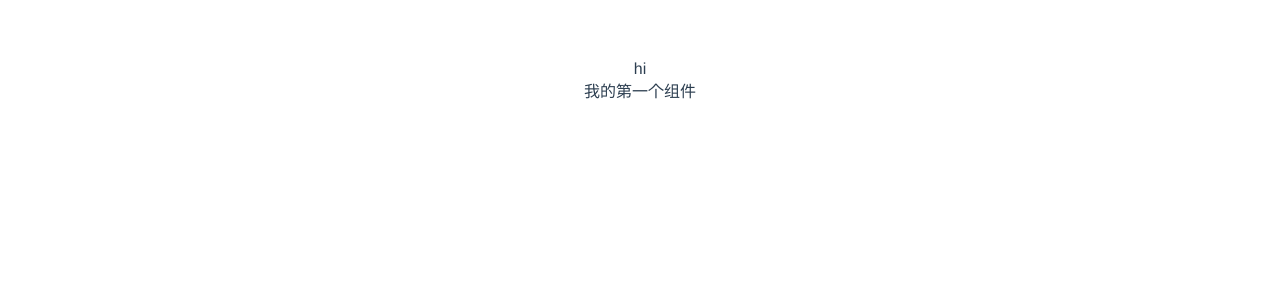
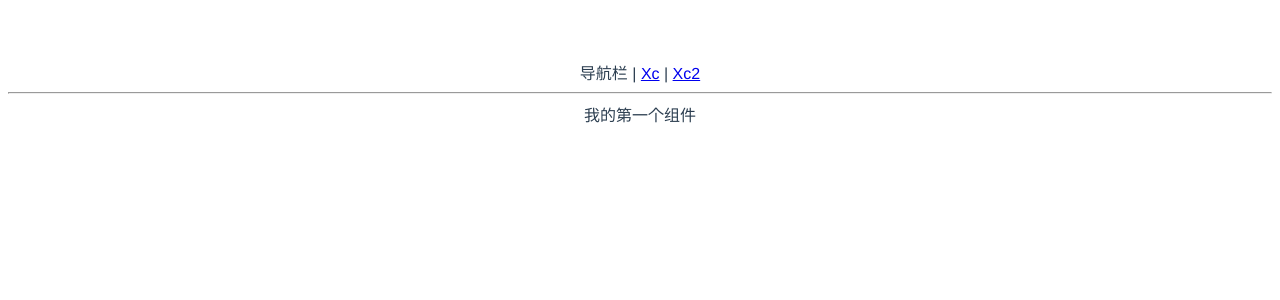
Before and after one commit to xinchi-H/Vue3-xc-Ui, a Vue app: page /#/ in a window 1280 px wide. Shown: the top 300 px of the page. Built offline with nearby package versions, Linux system fonts and the light colour scheme.

Commit message:
🎉  初始化路由

```diff
--- a/index.html
+++ b/index.html
@@ -8,6 +8,6 @@
 </head>
 <body>
   <div id="app"></div>
-  <script type="module" src="/src/main.js"></script>
+  <script type="module" src="/src/main.ts"></script>
 </body>
 </html>
--- a/src/App.vue
+++ b/src/App.vue
@@ -1,15 +1,18 @@
 <template>
-  <div>hi</div>
-  <xc />
+  <div>
+    导航栏
+    |
+    <router-link to="/">Xc</router-link>
+    |
+    <router-link to="/xxx">Xc2</router-link>
+  </div>
+  <hr>
+  <router-view />
 </template>
 
 <script>
-import Xc from './components/xc.vue';
 
 export default {
   name: 'App',
-  components: {
-    Xc,
-  }
 }
 </script>
--- /dev/null
+++ b/src/components/xc2.vue
@@ -0,0 +1,5 @@
+<template>
+  <div>
+    xc2
+  </div>
+</template>
--- a/src/main.js
+++ /dev/null
@@ -1,5 +0,0 @@
-import { createApp } from 'vue'
-import App from './App.vue'
-import './index.css'
-
-createApp(App).mount('#app')
--- /dev/null
+++ b/src/main.ts
@@ -0,0 +1,19 @@
+import { createApp } from 'vue'
+import App from './App.vue'
+import './index.css'
+import {createWebHashHistory, createRouter} from 'vue-router'
+import Xc from './components/xc.vue'
+import Xc2 from './components/xc2.vue'
+
+const history = createWebHashHistory()
+const router = createRouter({
+  history: history,
+  routes: [
+    {path: '/', component: Xc},
+    {path: '/xxx', component: Xc2}
+  ]
+})
+
+const app = createApp(App)
+app.use(router)
+app.mount('#app')
--- /dev/null
+++ b/src/shims-vue.d.ts
@@ -0,0 +1,5 @@
+ declare module '*.vue' {
+   import { ComponentOptions } from "vue"
+   const componentOptions: ComponentOptions
+   export default componentOptions
+ }
```
